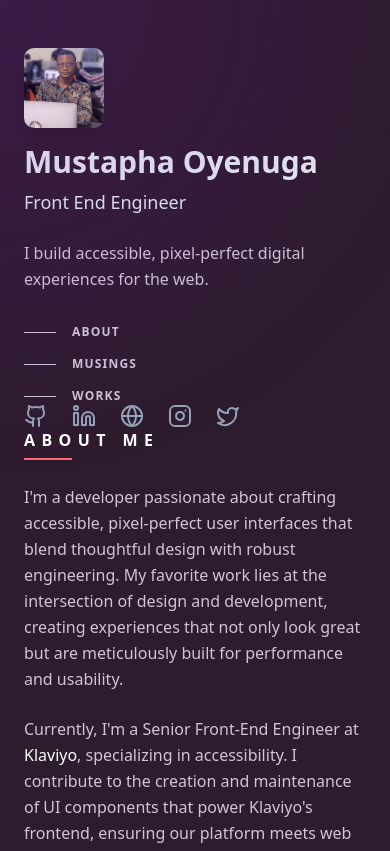
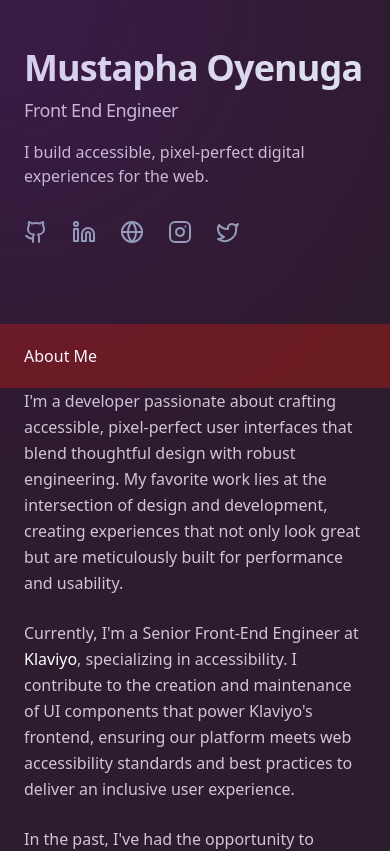
Before and after one commit to Mustycodes/mustaphaoyenuga, a Next.js app: page / in a window 390 px wide. Shown: the top 851 px of the page. Built offline with nearby package versions, Linux system fonts and the light colour scheme.

Commit message:
start mobile home page responsiveness

```diff
--- a/app/components/about.tsx
+++ b/app/components/about.tsx
@@ -1,28 +1,32 @@
 const About = () => {
   return (
-    <section className='mb-12'>
-      <h2 className='uppercase mb-8 text-white font-semibold tracking-[0.4em] relative after:content-[""] after:absolute after:top-full after:left-0 after:w-12 after:h-0.5 after:bg-accent after:mt-1.5'>
+    <section className='mb-14 md:mb-20 lg:mb-24' aria-label='about me brief'>
+      {/*mb-4 lg:sr-only lg:relative lg:top-auto lg:mx-auto lg:w-full lg:px-0 lg:py-0 lg:opacity-0 */}
+      <div className="sticky top-0 z-20 w-screen -mx-6 px-6 py-5 md:-mx-12 md:px-12 bg-red-900/75 backdrop-blur">
+        <h2>About Me</h2>
+        {/* <h2 className='uppercase mb-8 text-white font-semibold tracking-[0.4em] relative after:content-[""] after:absolute after:top-full after:left-0 after:w-12 after:h-0.5 after:bg-accent after:mt-1.5'>
           About Me
-      </h2>
+        </h2> */}
+      </div>
+
+      <div>
         <p className='text-muted leading-relaxed mb-6'>
-        I'm a developer passionate about crafting accessible, pixel-perfect user
-        interfaces that blend thoughtful design with robust engineering. My
-        favorite work lies at the intersection of design and development,
-        creating experiences that not only look great but are meticulously built
-        for performance and usability.
+          I'm a developer passionate about crafting accessible, pixel-perfect
+          user interfaces that blend thoughtful design with robust engineering.
+          My favorite work lies at the intersection of design and development,
+          creating experiences that not only look great but are meticulously
+          built for performance and usability.
         </p>
-
         <p className='text-muted leading-relaxed mb-6'>
           Currently, I'm a Senior Front-End Engineer at{" "}
           <span className='text-white hover:text-accent cursor-pointer font-medium'>
             Klaviyo
           </span>
           , specializing in accessibility. I contribute to the creation and
-        maintenance of UI components that power Klaviyo's frontend, ensuring our
-        platform meets web accessibility standards and best practices to deliver
-        an inclusive user experience.
+          maintenance of UI components that power Klaviyo's frontend, ensuring
+          our platform meets web accessibility standards and best practices to
+          deliver an inclusive user experience.
         </p>
-
         <p className='text-muted leading-relaxed mb-6'>
           In the past, I've had the opportunity to develop software across a
           variety of settings — from{" "}
@@ -48,7 +52,6 @@ const About = () => {
           a few years ago, guiding learners through building a web app with the
           Spotify API.
         </p>
-
         <p className='text-muted leading-relaxed'>
           In my spare time, I'm usually climbing, reading, hanging out with my
           wife and two cats, or running around Hyrule searching for{" "}
@@ -57,6 +60,7 @@ const About = () => {
           </span>
           .
         </p>
+      </div>
     </section>
   );
 };
--- a/app/components/sidebar.tsx
+++ b/app/components/sidebar.tsx
@@ -1,6 +1,7 @@
 import Image from "next/image";
 import Link from "next/link";
-import { Github, Globe, Instagram, Linkedin, Twitter } from "lucide-react";
+import SocialLinks from "./socialLinks";
+
 
 const Sidebar = () => {
   return (
@@ -9,7 +10,7 @@ const Sidebar = () => {
     >
       {/* lg:pt-24 lg:pb-12 lg:px-16 */}
       <div>
-        <div className='relative mb-4 w-20 h-20 lg:w-40 lg:h-40'>
+        <div className='hidden lg:block relative mb-4 w-20 h-20 lg:w-40 lg:h-40'>
           <Image
             src='/images/profile-image.jpeg'
             alt='Mustapha Oyenuga'
@@ -17,13 +18,18 @@ const Sidebar = () => {
             fill
           />
         </div>
-        <h1 className='text-3xl font-bold mb-2 text-slate-200'>Mustapha Oyenuga</h1>
-        <h2 className='text-lg text-slate-200 mb-6'>Front End Engineer</h2>
-        <p className='text-muted mb-8 lg:max-w-xs leading-relaxed'>
+        <h1 className='text-4xl font-bold tracking-tight text-slate-200'>
+          Mustapha Oyenuga
+        </h1>
+        {/* <h2 class="mt-3 text-lg font-medium tracking-tight text-slate-200 sm:text-xl">Front End Engineer</h2> */}
+        <h2 className='text-lg font-medium tracking-tight text-muted mt-2'>
+          Front End Engineer
+        </h2>
+        <p className='text-muted mt-4 max-w-xs leading-normal'>
           I build accessible, pixel-perfect digital experiences for the web.
         </p>
 
-        <nav className='space-y-4'>
+        <nav className='hidden lg:block space-y-4'>
           <NavItem name='About' href='/about' />
           <NavItem name='Musings' href='/musings' />
           <NavItem name='Works' href='/works' />
@@ -31,13 +37,7 @@ const Sidebar = () => {
       </div>
 
       {/* Social Icons */}
-      <div className='flex space-x-6'>
-        <Github className='w-6 h-6 text-slate-400 hover:text-accent cursor-pointer transition-colors duration-300' />
-        <Linkedin className='w-6 h-6 text-slate-400 hover:text-accent cursor-pointer transition-colors duration-300' />
-        <Globe className='w-6 h-6 text-slate-400 hover:text-accent cursor-pointer transition-colors duration-300' />
-        <Instagram className='w-6 h-6 text-slate-400 hover:text-accent cursor-pointer transition-colors duration-300' />
-        <Twitter className='w-6 h-6 text-slate-400 hover:text-accent cursor-pointer transition-colors duration-300' />
-      </div>
+      <SocialLinks />
     </header>
   );
 };
--- /dev/null
+++ b/app/components/socialLinks.tsx
@@ -0,0 +1,23 @@
+import { DEFAULT_SOCIAL_LINKS } from "../constants";
+
+const SocialLinks = () => {
+  return (
+    <ul className='flex items-center mt-8 space-x-6'>
+      {DEFAULT_SOCIAL_LINKS.map((link) => (
+        <li>
+          <a
+            href={link.href}
+            target='_blank'
+            rel='noreferrer noopener'
+            title={link.name}
+            className='block'
+          >
+            <link.icon className='w-6 h-6 text-slate-400 hover:text-accent cursor-pointer transition-colors duration-300' />
+          </a>
+        </li>
+      ))}
+    </ul>
+  );
+};
+
+export default SocialLinks;
--- /dev/null
+++ b/app/constants/index.ts
@@ -0,0 +1,35 @@
+import { Github, Linkedin, Globe, Instagram, Twitter } from 'lucide-react';
+
+interface SocialLink {
+  name: string;
+  href: string;
+  icon: React.ComponentType<{ className?: string }>;
+}
+
+export const DEFAULT_SOCIAL_LINKS: SocialLink[] = [
+  {
+    name: 'Github',
+    href: '#',
+    icon: Github,
+  },
+  {
+    name: 'LinkedIn',
+    href: '#',
+    icon: Linkedin,
+  },
+  {
+    name: 'Website',
+    href: '#',
+    icon: Globe,
+  },
+  {
+    name: 'Instagram',
+    href: '#',
+    icon: Instagram,
+  },
+  {
+    name: 'Twitter',
+    href: '#',
+    icon: Twitter,
+  },
+];
--- a/app/page.tsx
+++ b/app/page.tsx
@@ -30,7 +30,7 @@ export default function Home() {
       />
       <Sidebar />
       {/* Main scrollable content */}
-      <main className='lg:w-[55%] lg:py-20 lg:px-16'>
+      <main className='pt-20 lg:w-[55%] lg:py-20 lg:px-16'>
         <About />
         <Experience />
         <Works />
```
Lines whose indentation alone changed are shown as unchanged.
